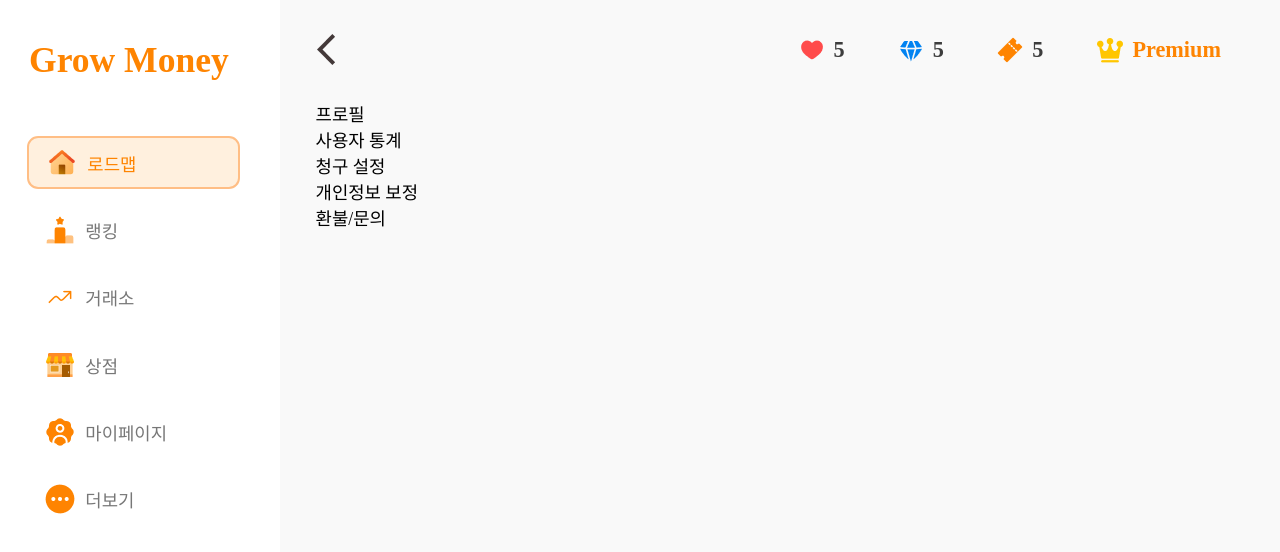
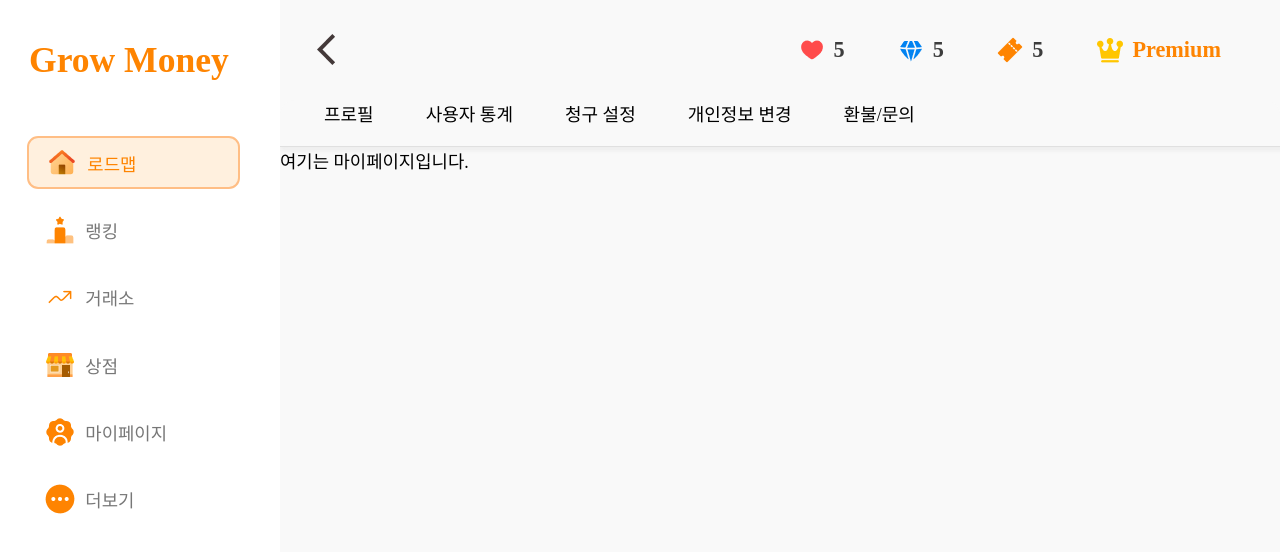
Before and after one commit to Team-Oh-Yes/grow-up-money-web, a React (Vite) app: page /profile in a window 1280 px wide. Shown: the top 552 px of the page. Built offline with nearby package versions, Linux system fonts and the light colour scheme; no server answers; a web font is replaced by a local one.

Commit message:
feat :: MypageHeader

```diff
--- /dev/null
+++ b/src/components/common/MypageProfile/MypageHeader.jsx
@@ -0,0 +1,17 @@
+// Link import
+import '../../css/MypageProfile/MypageHeader.css';
+
+// Const
+export default function MypageHeader() {
+    return (
+        <div className='mypage-header-container'>
+            <div className='mypage-header-button'>
+                <div className='main-profile clickbutton'>프로필</div>
+                <div className='status-profile clickbutton'>사용자 통계</div>
+                <div className='money-profile clickbutton'>청구 설정</div>
+                <div className='info-profile clickbutton'>개인정보 변경</div>
+                <div className='refund-profile clickbutton'>환불/문의</div>
+            </div>
+        </div>
+    );
+}
--- /dev/null
+++ b/src/components/common/MypageProfile/MypageProfile.jsx
@@ -0,0 +1,23 @@
+// Link import
+import '../../css/MypageProfile/MypageProfile.css';
+import { useState, useEffect } from 'react';
+import { useNavigate, useLocation } from 'react-router-dom';
+import { toast } from 'react-toastify';
+import 'react-toastify/dist/ReactToastify.css';
+
+// AxiosInstance import
+import axiosInstance from '../../api/axiosInstance';
+
+// Components import
+import MypageHeader from './MypageHeader';
+
+// Const
+export default function MypageProfile() {
+    return (
+        <div className='mypage-profile-container'>
+
+            <MypageHeader />
+            <div>여기는 마이페이지입니다.</div>
+        </div>
+    );
+}
--- a/src/components/common/mypage/Mypage.jsx
+++ /dev/null
@@ -1,19 +0,0 @@
-function Mypage(){
-    return (
-        <div className="mypage-profile-container">
-            {/* 탭 메뉴 */}
-            <div className="profile-tabs">
-                <div className="profile-tab">프로필</div>
-                <div className="user-tab">사용자 통계</div>
-                <div className="money-tab">청구 설정</div>
-                <div className="selfmy-tab">개인정보 보정</div>
-                <div className="returnmoney-tab">환불/문의</div>
-            </div>
-
-            {/* 프로필 설정 섹션 */}
-
-        </div>
-    );
-}
-
-export default Mypage;
--- a/src/components/css/Loginmainpagescss/Loginmainpages.css
+++ b/src/components/css/Loginmainpagescss/Loginmainpages.css
@@ -171,7 +171,7 @@ h5 {
   display: flex;
   border-radius: 15px;
   overflow: hidden;
-  padding: 0rem 2rem 1.5rem 2rem !important;
+  /* padding: 0rem 2rem 1.5rem 2rem !important; */
 }
 
 .tama {
--- /dev/null
+++ b/src/components/css/MypageProfile/MypageHeader.css
@@ -0,0 +1,49 @@
+.mypage-header {
+    position: relative;
+    width: 100vw;
+    top: 0;
+    left: 44px;
+    display: flex;
+    gap: 52px;
+    color: #181F29;
+}
+
+.mypage-header-container {
+    width: 100vw;
+    border-bottom: 1px solid #E0E0E0;
+    box-shadow: 0px 4px 4px hsla(0, 0%, 47%, 8%);
+}
+
+.mypage-header-button {
+    display: flex;
+    gap: 52px;
+    margin-left: 44px;
+    font-size: 18px;
+}
+
+.clickbutton {
+    cursor: pointer;
+    position: relative;
+    padding-bottom: 20px;
+    transition: all 0.2s ease;
+}
+
+.clickbutton::after {
+    content: '';
+    position: absolute;
+    bottom: 0;
+    left: 50%;
+    transform: translateX(-50%) scaleX(0);
+    width: calc(100% + 48px);
+    height: 3px;
+    background-color: #fe8401;
+    transition: 0.3s ease;
+}
+
+.clickbutton:hover::after {
+    transform: translateX(-50%) scaleX(1);
+}
+
+.clickbutton:hover {
+    color: #fe8401;
+}
--- /dev/null
+++ b/src/components/css/MypageProfile/MypageProfile.css
@@ -0,0 +1,6 @@
+.mypage-profile-container {
+    display: flex;
+    flex-direction: column;
+    background-color: #f9f9f9;
+    border-radius: 8px;
+}
--- a/src/components/css/mypage/Mypage.css
+++ /dev/null
@@ -1,13 +0,0 @@
-.mypage-profile-container {
-    display: flex;
-    flex-direction: column;
-    align-items: center;
-    padding: 20px;
-    background-color: #f9f9f9;
-}
-
-.profile-tabs {
-    display: flex;
-    justify-content: center;
-    margin-bottom: 20px;
-}
--- a/src/router.jsx
+++ b/src/router.jsx
@@ -9,7 +9,7 @@ import Learn from "./components/common/Loadmapcomponents/Learn";
 import Quiz from "./components/common/Loadmapcomponents/Quiz";
 import Login from "./components/common/Login/Login.jsx";
 import Market from "./components/common/Market/Market.jsx";
-import Mypage from "./components/common/mypage/Mypage.jsx";
+import MypageProfile from "./components/common/MypageProfile/MypageProfile.jsx";
 import Planpages from "./components/common/plancomponents/Planpages";
 import EULA from "./components/common/Serviccenter/EULA";
 import FaQ from "./components/common/Serviccenter/FaQ.jsx";
@@ -105,7 +105,7 @@ const router = createBrowserRouter([
     children: [
       {
         index: true,
-        element: <Mypage />,
+        element: <MypageProfile />,
       },
     ],
   },
```
